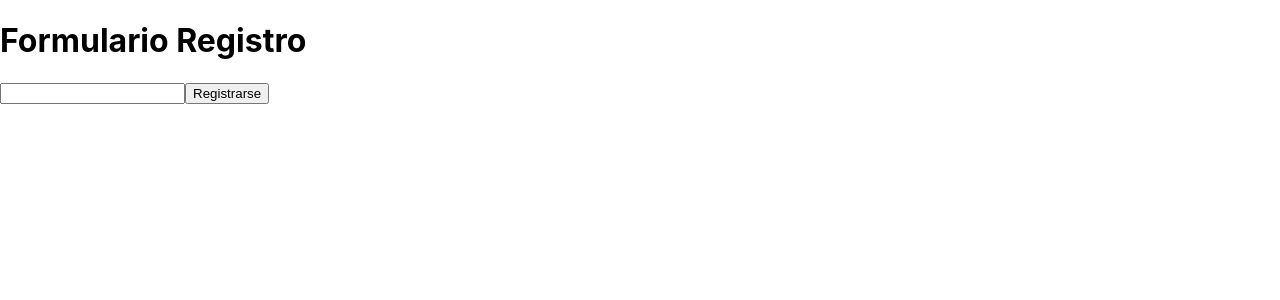
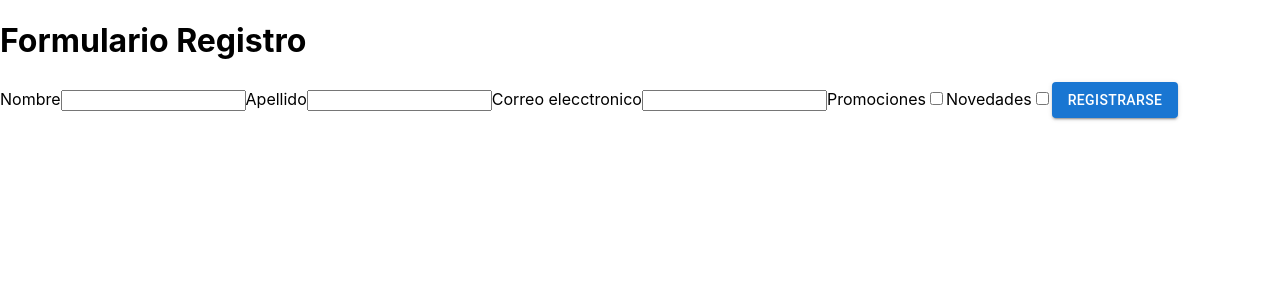
Before and after one commit to parzival-p1/formProject-componentes_funcionales, a React (Create React App) app: page / in a window 1280 px wide. Shown: the top 300 px of the page. Built offline with nearby package versions, Linux system fonts and the light colour scheme; the HTML template or start-up script is replaced by a standard one.

Commit message:
Adding Material UI

```diff
--- a/package.json
+++ b/package.json
@@ -3,12 +3,17 @@
   "version": "0.1.0",
   "private": true,
   "dependencies": {
+    "@emotion/react": "^11.11.0",
+    "@emotion/styled": "^11.11.0",
+    "@mui/material": "^5.13.3",
+    "@mui/styled-engine-sc": "^5.12.0",
     "@testing-library/jest-dom": "^5.16.5",
     "@testing-library/react": "^13.4.0",
     "@testing-library/user-event": "^13.5.0",
     "react": "^18.2.0",
     "react-dom": "^18.2.0",
     "react-scripts": "5.0.1",
+    "styled-components": "^5.3.11",
     "web-vitals": "^2.1.4"
   },
   "scripts": {
--- a/src/FormSignUp.jsx
+++ b/src/FormSignUp.jsx
@@ -1,8 +1,21 @@
+import { Button } from "@mui/material"
+
 function FormSignUp () {
     return (
         <form>
+            <label >Nombre</label>
             <input type="text"/>
-            <button>Registrarse</button>
+            <label >Apellido</label>
+            <input type="text"/>
+            <label >Correo elecctronico</label>
+            <input type="text"/>
+            <label >Promociones</label>
+            <input type="checkbox"/>
+            <label >Novedades</label>
+            <input type="checkbox"/>
+            <Button variant="contained">
+                Registrarse
+            </Button>
         </form>
     )
 }
```
Also changed, not shown: 1 other file (tests, documents, lock files or other folders).
